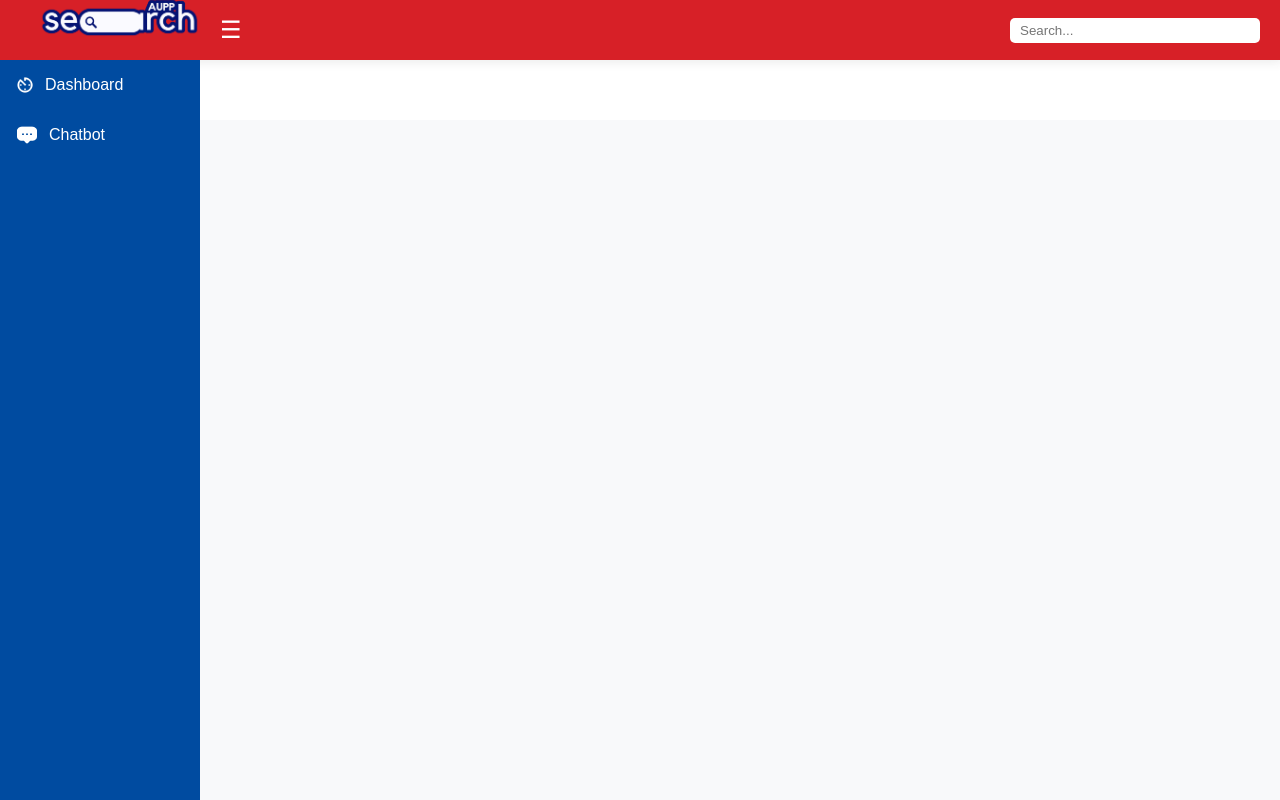
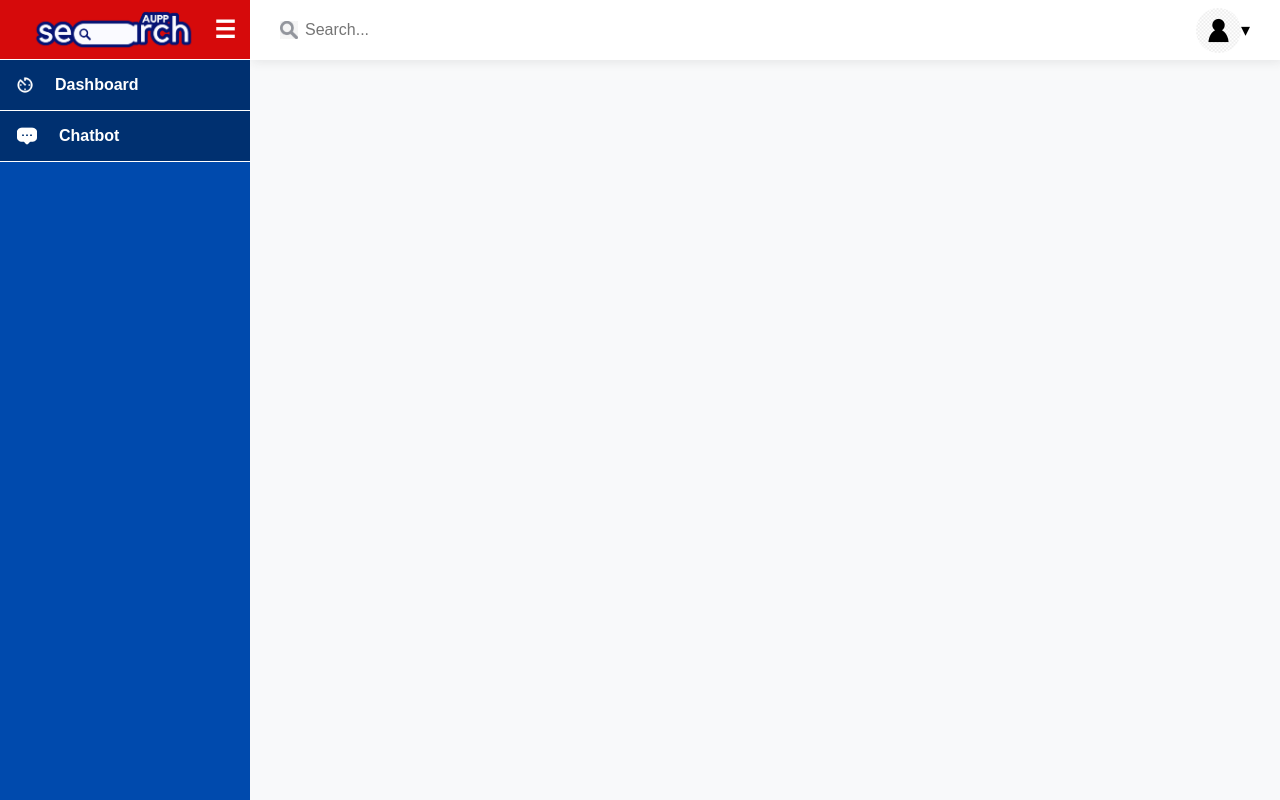
Before and after one commit to Sovatharothh/AUPPSearch, a plain HTML site: page index.html in a window 1280 px wide. Drawn offline with Linux system fonts and the light colour scheme.

Commit message:
new file:   assets/images/people.png 	new file:   assets/images/search.png 	modified:   css/styles.css 	modified:   index.html 	modified:   js/script.js

```diff
--- a/css/styles.css
+++ b/css/styles.css
@@ -1,4 +1,4 @@
-/* General Reset */
+/* GENERAL RESET */
 * {
     margin: 0;
     padding: 0;
@@ -6,69 +6,75 @@
     font-family: Arial, sans-serif;
 }
 
-/* Body */
+/* BODY */
 body {
     display: flex;
     flex-direction: column;
     height: 100vh;
 }
 
-/* Header */
-header {
-    display: flex;
-    align-items: center;
-    justify-content: space-between;
-    background-color: #d72027;
-    padding: 10px 20px;
-    height: 60px;
-    color: white;
-    box-shadow: 2px 2px 10px rgba(61, 60, 60, 0.1);
-}
 
+
+
+
+/* SIDEBAR */
+/* Logo */
 .logo-container {
     display: flex;
+    justify-content: center;
     align-items: center;
+    height: 60px;
+    overflow: hidden;
+    border-bottom: 1px solid white;
+    background-color: #D60A0B;
+    padding-top: 25px;
 }
 
 .logo {
     height: 200px;
-    margin-right: 0px;
+    width: auto;
 }
 
+/* Toggle */
 .hamburger {
     color: white;
     font-size: 24px;
     cursor: pointer;
-}
-
-.search-bar input {
-    width: 250px;
-    padding: 5px 10px;
-    border: none;
-    border-radius: 5px;
+    margin-top: -25px;
 }
 
 /* Sidebar */
 .sidebar {
-    background-color: #004ba0; /* Blue sidebar */
+    background-color: #004AAD;
     color: white;
-    width: 200px;
-    height: calc(100vh - 60px);
+    font-weight: bold;
+    width: 250px;
+    height: 100vh;
     position: fixed;
     left: 0;
-    top: 60px;
-    transition: transform 0.3s ease;
+    top: 0;
+    overflow-y: auto;
+    transition: width 0.3s ease, transform 0.3s ease;
+    z-index: 200;
 }
 
-.sidebar.hidden {
-    transform: translateX(-100%);
+.sidebar.collapsed {
+    width: 50px;
 }
 
+.sidebar.collapsed .logo {
+    display: none;
+}
+
+/* Menu item */
 .menu-item {
     display: flex;
     align-items: center;
     padding: 15px;
     cursor: pointer;
+    background-color: #003070;
+    border-bottom: 1px solid white; /* Bottom border */
+
 }
 
 .menu-item img {
@@ -80,11 +86,113 @@ header {
     background-color: #003366;
 }
 
+/* Menu item text */
+.menu-item span {
+    margin-left: 10px; /* Space between icon and text */
+}
+
+/* Hide text in collapsed state */
+.sidebar.collapsed .menu-item span {
+    display: none; /* Hide the text when sidebar is collapsed */
+}
+
+
+
+
+
+/* MAIN LAYOUT */
+.main-layout {
+    margin-left: 250px;
+    display: flex;
+    flex-direction: column;
+    height: 100vh;
+    transition: margin-left 0.3s ease;
+}
+
+.sidebar.collapsed ~ .main-layout {
+    margin-left: 50px;
+}
+
+/* Header */
+header {
+    display: flex;
+    align-items: center;
+    justify-content: space-between;
+    background-color: white;
+    padding: 10px 20px;
+    height: 60px;
+    color: black;
+    box-shadow: 2px 2px 10px rgba(61, 60, 60, 0.1);
+    position: relative;
+}
+
+/* Search bar */
+.search-bar input {
+    width: 350px;
+    padding: 10px 10px 10px 35px;
+    border: none;
+    outline: none;
+    background-image: url('../assets/images/search.png');
+    background-repeat: no-repeat;
+    background-position: 10px center;
+    background-size: 18px;
+    font-size: 16px;
+}
+
+/* Profile image */
+.profile-container {
+    display: flex;
+    align-items: center;
+    justify-content: flex-end;
+    margin-right: 10px;
+}
+
+.profile-img {
+    width: 45px;
+    height: 45px;
+    border-radius: 50%;
+}
+
+/* Dropdown arrow */
+.dropdown-arrow {
+    font-size: 18px;
+    color: black;
+    cursor: pointer;
+}
+.dropdown-menu {
+    display: none;
+    position: absolute;
+    top: 45px;
+    right: 5px;
+    background-color: white;
+    box-shadow: 0 2px 10px rgba(0, 0, 0, 0.1);
+    border-radius: 5px;
+    min-width: 150px;
+    z-index: 100;
+}
+
+/* Dropdown option */
+.dropdown-option {
+    padding: 10px;
+    cursor: pointer;
+    border-bottom: 1px solid #ddd;
+}
+
+.dropdown-option:hover {
+    background-color: #f1f1f1;
+}
+
+.dropdown-option:last-child {
+    border-bottom: none;
+}
+
+.profile-container.active .dropdown-menu { /* Show the dropdown when the arrow is clicked */
+    display: block;
+}
+
 /* Main Content */
 .content {
-    margin-left: 200px;
-    margin-top: 60px;
-    height: calc(100vh - 60px);
+    flex-grow: 1;
     background-color: #f8f9fa;
     display: flex;
     justify-content: center;
@@ -99,14 +207,11 @@ header {
 
 /* Responsive Sidebar */
 @media (max-width: 768px) {
-    .sidebar {
-        transform: translateX(-100%);
-    }
-    .sidebar.open {
-        transform: translateX(0);
+    .sidebar.collapsed {
+        width: 50px;
     }
 
-    .content {
-        margin-left: 0;
+    .main-layout {
+        margin-left: 50px;
     }
 }
--- a/index.html
+++ b/index.html
@@ -7,38 +7,52 @@
     <link rel="stylesheet" href="css/styles.css">
 </head>
 <body>
-    <!-- Header -->
-    <header>
+    <!-- Sidebar -->
+    <aside class="sidebar" id="sidebar">
+        <!-- Logo and Hamburger in one container -->
         <div class="logo-container">
             <img src="assets/images/logo.png" alt="Logo" class="logo">
             <div class="hamburger" id="toggleSidebar">&#9776;</div>
         </div>
-        <div class="search-bar">
-            <input type="text" placeholder="Search..." />
-        </div>
-    </header>
 
-    <!-- Sidebar -->
-    <aside class="sidebar" id="sidebar">
-        <!-- Dashboard Menu Item -->
+        <!-- Menu Items -->
         <div class="menu-item" data-target="https://lookerstudio.google.com/u/0/reporting/a5da6efc-444b-45dd-9895-075d4a221650/page/kIV1C">
             <img src="assets/images/dashboard.png" alt="Dashboard Icon">
             <span>Dashboard</span>
         </div>
 
-        <!-- Chatbot Menu Item -->
         <div class="menu-item" data-target="https://www.duraseksa.com/home">
             <img src="assets/images/chatbot.png" alt="Chatbot Icon">
             <span>Chatbot</span>
         </div>
     </aside>
 
-    <!-- Main Content -->
-    <main class="content">
-        <iframe id="contentFrame" src="" frameborder="0" width="100%" height="100%"></iframe>
-    </main>
+    <!-- Main Layout -->
+    <div class="main-layout">
+        <!-- Header -->
+        <header>
+            <div class="search-bar">
+                <input type="text" placeholder="Search..." />
+            </div>
+            <!-- Profile and dropdown -->
+        <div class="profile-container">
+            <img src="assets/images/people.png" alt="Profile Picture" class="profile-img" />
+            <span class="dropdown-arrow">&#9662;</span> <!-- Dropdown arrow -->
 
-    <!-- JavaScript -->
+            <!-- Dropdown Menu -->
+            <div class="dropdown-menu">
+                <div class="dropdown-option">Profile</div>
+                <div class="dropdown-option">Sign Out</div>
+            </div>
+        </div>
+        </header>
+
+        <!-- Main Content -->
+        <main class="content">
+            <iframe id="contentFrame" src="" frameborder="0" width="100%" height="100%"></iframe>
+        </main>
+    </div>
     <script src="js/script.js"></script>
 </body>
+
 </html>
--- a/js/script.js
+++ b/js/script.js
@@ -1,13 +1,14 @@
 document.addEventListener("DOMContentLoaded", () => {
     const sidebar = document.getElementById("sidebar");
     const toggleSidebar = document.getElementById("toggleSidebar");
+
+    // Toggle sidebar collapsed state when the hamburger icon is clicked
+    toggleSidebar.addEventListener("click", () => {
+        sidebar.classList.toggle("collapsed");
+    });
+
     const menuItems = document.querySelectorAll(".menu-item");
     const contentFrame = document.getElementById("contentFrame");
-
-    // Toggle sidebar visibility
-    toggleSidebar.addEventListener("click", () => {
-        sidebar.classList.toggle("hidden");
-    });
 
     // Load content when menu items are clicked
     menuItems.forEach((item) => {
@@ -16,4 +17,12 @@ document.addEventListener("DOMContentLoaded", () => {
             contentFrame.src = targetPage;
         });
     });
+
+    const dropdownArrow = document.querySelector(".dropdown-arrow");
+    const profileContainer = document.querySelector(".profile-container");
+
+    // Toggle dropdown menu visibility
+    dropdownArrow.addEventListener("click", () => {
+        profileContainer.classList.toggle("active");
+    });
 });
```
Also changed, not shown: assets/images/people.png (added), assets/images/search.png (added).
